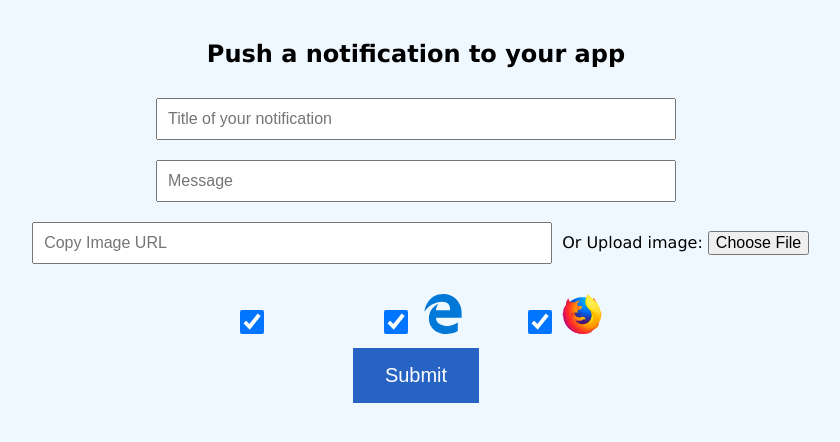
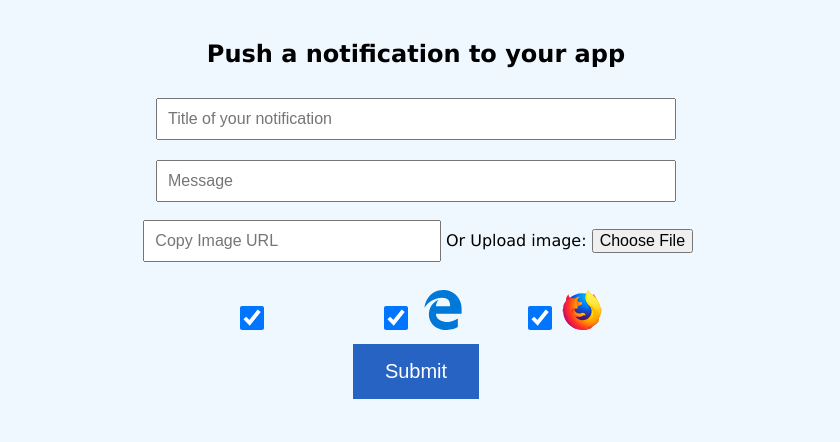
Before and after one commit to vkd225/push-notifications, a React (Create React App) app: page / in a window 1280 px wide. Shown: the top 442 px of the page, without its empty margins (224-1064 px from the left). Built offline with nearby package versions, Linux system fonts and the light colour scheme; no server answers; some icons are missing.

Commit message:
:ghost: new app ids

```diff
--- a/src/App.css
+++ b/src/App.css
@@ -57,6 +57,13 @@ input[type=file] {
   color: transparent;
 }
 
+input[type=url] {
+  width: 24%;
+  padding: 5;
+  margin: 8px 5px;
+  box-sizing: border-box;
+}
+
 input[type=checkbox] {
   cursor: pointer;
 }
--- a/src/Config.ts
+++ b/src/Config.ts
@@ -1,7 +1,9 @@
 const Config = {
     content_type: "application/json; charset=utf-8",
     base_url: "https://onesignal.com",
-    app_id: "b64f8d0d-5bb0-41f1-9fef-925c4af08c6b",
+    // app_id: "b64f8d0d-5bb0-41f1-9fef-925c4af08c6b", // (localhost)
+    // app_id: "420bcf3c-c969-4d3e-b795-b1035de5a984",      // (Nick.org)
+    app_id: "21448731-5b54-47ed-bb61-757d4cedc90b",    // (vikash.dev)
     included_segments: ["Subscribed Users"],
     api_key: process.env.REACT_APP_API_KEY
 };
```
Also changed, not shown: 1 other file (tests, documents, lock files or other folders).
